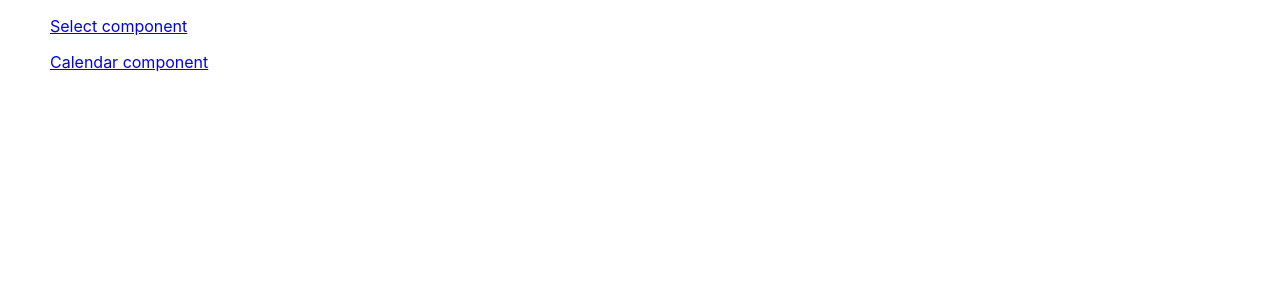
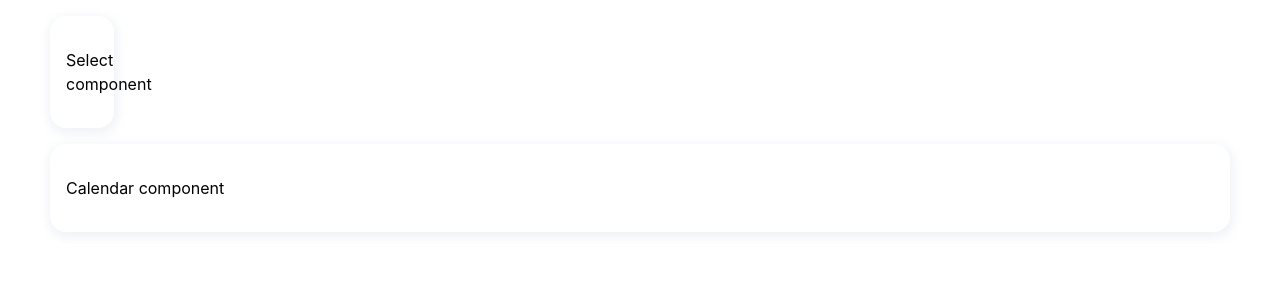
Before and after one commit to longphung/component-studies, a React (Create React App) app: page / in a window 1280 px wide. Shown: the top 300 px of the page. Built offline with nearby package versions, Linux system fonts and the light colour scheme.

Commit message:
add craco

```diff
--- /dev/null
+++ b/craco.config.js
@@ -0,0 +1,10 @@
+module.exports = {
+  style: {
+    postcss: {
+      plugins: [
+        require('tailwindcss'),
+        require('autoprefixer'),
+      ],
+    },
+  },
+}
--- a/src/App.tsx
+++ b/src/App.tsx
@@ -1,5 +1,6 @@
 import React from 'react';
 import './App.css';
+import './index.css';
 import {
   BrowserRouter,
 } from "react-router-dom";
--- /dev/null
+++ b/src/constants/Shadow.ts
@@ -0,0 +1,9 @@
+export const Shadow = {
+  Button: '0 4px 16px rgba(99, 110, 154, 0.5)',
+  Select: '1px 2px 4px rgba(147, 157, 194, 0.42)',
+  Modal: '1px 5px 24px 3px rgba(42, 45, 58, 0.42)',
+  Toast: '1px 5px 24px 3px rgba(141, 146, 165, 0.29)',
+  Card: '1px 5px 8px 3px rgba(197, 203, 227, 0.42)',
+  Popover: '8px 8px 24px 3px rgba(74, 76, 85, 0.42)',
+  StickyTab: '1px 3px 8px 3px rgba(197, 203, 227, 0.24)',
+};
--- a/src/index.css
+++ b/src/index.css
@@ -1,3 +1,7 @@
+@tailwind base;
+@tailwind components;
+@tailwind utilities;
+
 body {
   margin: 0;
   font-family: -apple-system, BlinkMacSystemFont, 'Segoe UI', 'Roboto', 'Oxygen',
--- a/src/pages/Home/Home.styled.tsx
+++ b/src/pages/Home/Home.styled.tsx
@@ -1,5 +1,6 @@
 import styled from 'styled-components';
 import { Link } from 'react-router-dom';
+import { Shadow } from 'constants/Shadow';
 
 export const StyledWrapper = styled.div`
   width: 1180px;
@@ -9,4 +10,8 @@ export const StyledWrapper = styled.div`
 export const StyledLink = styled(Link)`
   display: block;
   margin: 16px 0;
+  text-decoration: none;
+  box-shadow: ${Shadow.StickyTab};
+  border-radius: 16px;
+  padding: 32px 16px;
 `;
--- a/src/pages/Home/Home.tsx
+++ b/src/pages/Home/Home.tsx
@@ -5,7 +5,7 @@ import { StyledWrapper, StyledLink } from './Home.styled';
 const Home = () => {
   return (
     <StyledWrapper>
-      <StyledLink to={RouterConstants.select}>Select component</StyledLink>
+      <StyledLink className="w-16" to={RouterConstants.select}>Select component</StyledLink>
       <StyledLink to={RouterConstants.calendar}>Calendar component</StyledLink>
     </StyledWrapper>
   );
--- /dev/null
+++ b/tailwind.config.js
@@ -0,0 +1,11 @@
+module.exports = {
+  purge: ['./src/**/*.{js,jsx,ts,tsx}', './public/index.html'],
+  darkMode: false, // or 'media' or 'class'
+  theme: {
+    extend: {},
+  },
+  variants: {
+    extend: {},
+  },
+  plugins: [],
+}
```
Also changed, not shown: package.json (+8 -4 lines), 1 other file (tests, documents, lock files or other folders).
